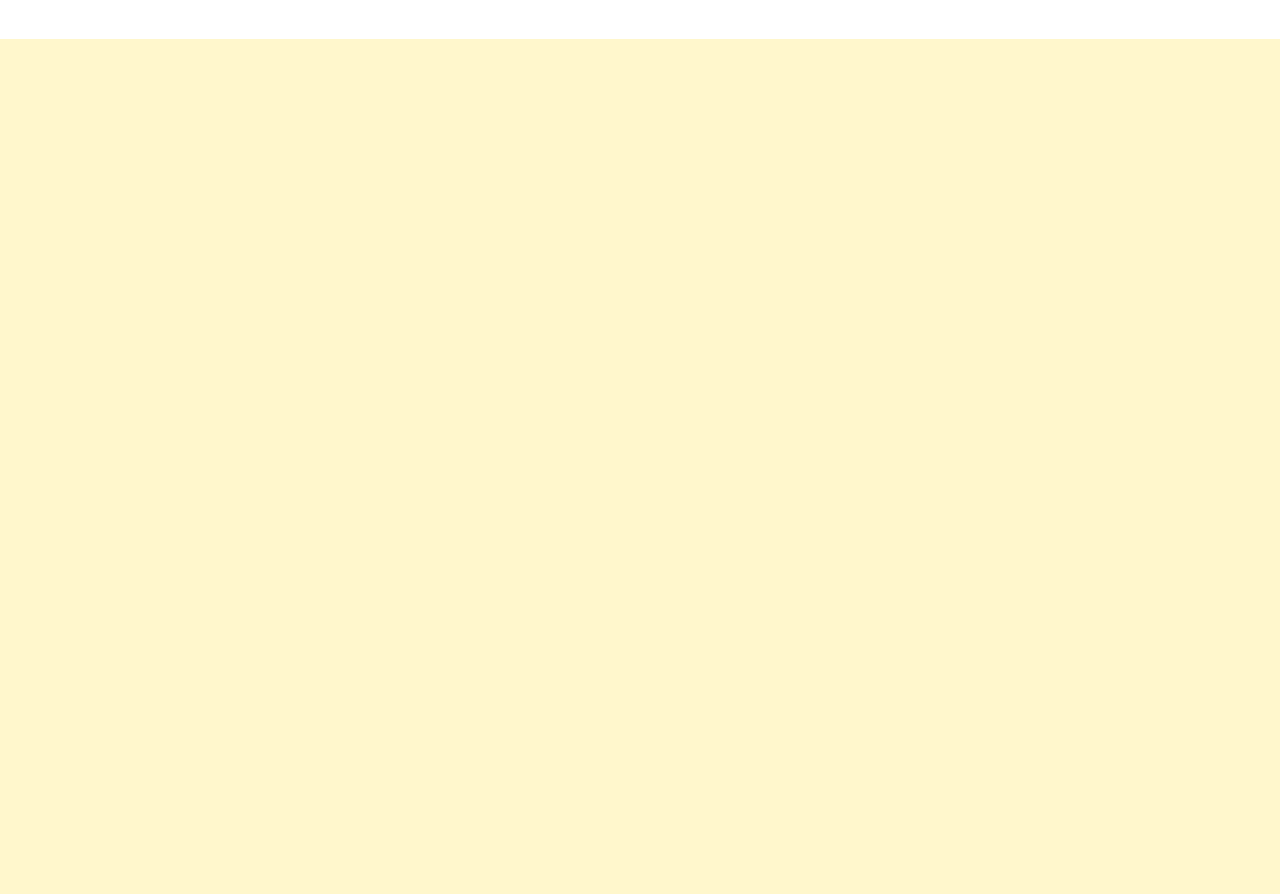
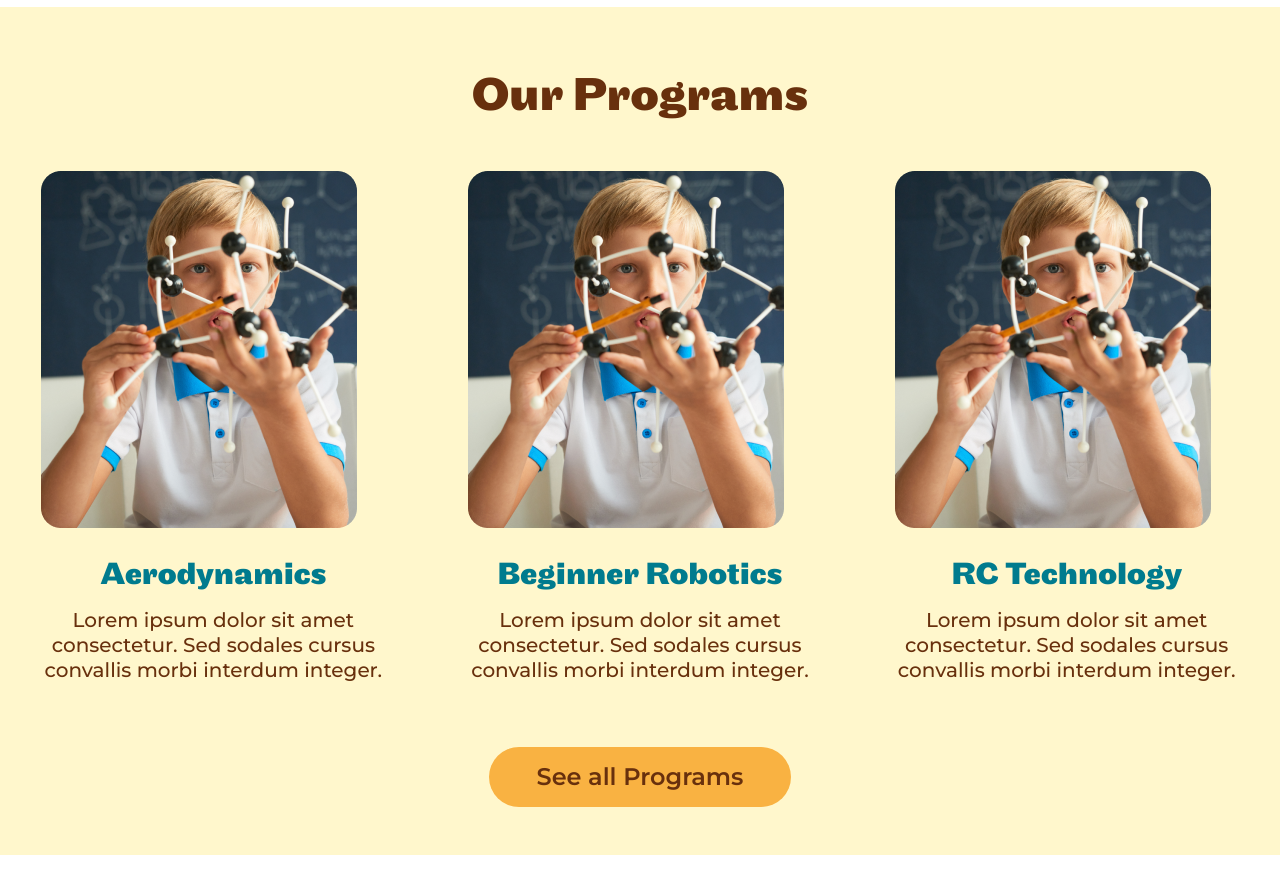
Before and after one commit to Princessayomide53/HandyCraft, a Next.js app: page / in a window 1280 px wide. Shown: the part 2240-3134 px from the top of the page. After the commit the page ends 3095 px from the top, so only its background shows below. Built offline with nearby package versions, Linux system fonts and the light colour scheme.

Commit message:
added a package

```diff
--- a/package.json
+++ b/package.json
@@ -11,7 +11,8 @@
   "dependencies": {
     "next": "14.1.4",
     "react": "^18",
-    "react-dom": "^18"
+    "react-dom": "^18",
+    "react-slick": "^0.30.2"
   },
   "devDependencies": {
     "@types/node": "^20",
--- a/src/app/component/Layout/Main.tsx
+++ b/src/app/component/Layout/Main.tsx
@@ -37,7 +37,7 @@ const Main: React.FC = () => {
   ];
   return (
     <main className="bg-white w-full h-[85rem]">
-      <div className="mt-[7.67rem]">
+      <div className="mt-[5.67rem]">
         <h2
           className="text-[#68300D] text-[3rem] text-center"
           style={{
@@ -46,7 +46,7 @@ const Main: React.FC = () => {
         >
           Activate their inner skills
         </h2>
-        <div className="grid-cols-1 space-y-[3.5rem] pt-[5rem] pb-[4.] ">
+        <div className="grid-cols-1 space-y-[4rem] pt-[5rem] pb-[4.] ">
           {items.map((skill, index) => (
             <div key={skill.id}>
               <aside className="flex justify-center gap-[9rem] max-w-[55rem] mx-auto">
--- a/src/app/component/Layout/Programs.tsx
+++ b/src/app/component/Layout/Programs.tsx
@@ -1,7 +1,82 @@
 import React from "react";
+import Image from "next/image";
+import A from "../../../../public/Assets/A.png";
+// import item2 from "../../../../public/Assets/item2.png";
+// import item3 from "../../../../public/Assets/item3.png";
 
 const Programs: React.FC = () => {
-  return <section className="w-full h-[65rem] bg-[#FFF7CC]"></section>;
+  type Programs = {
+    id: number;
+    title: string;
+    content: string;
+    img: any;
+  };
+  const programsData: Programs[] = [
+    {
+      id: 1,
+      title: "Aerodynamics",
+      content:
+        "Lorem ipsum dolor sit amet consectetur. Sed sodales cursus convallis morbi interdum integer. ",
+      img: A,
+    },
+    {
+      id: 2,
+      title: "Beginner Robotics",
+      content:
+        "Lorem ipsum dolor sit amet consectetur. Sed sodales cursus convallis morbi interdum integer. ",
+      img: A,
+    },
+    {
+      id: 3,
+      title: "RC Technology",
+      content:
+        "Lorem ipsum dolor sit amet consectetur. Sed sodales cursus convallis morbi interdum integer. ",
+      img: A,
+    },
+  ];
+  return (
+    <section className="w-full h-[53rem] bg-[#FFF7CC]">
+      <div className="max-w-[83rem] mx-auto">
+        <h2
+          className="pt-[3.81rem] text-[#68300D] text-[3rem] font-bold leading-tight text-center"
+          style={{
+            fontFamily: "MapleMono",
+          }}
+        >
+          Our Programs
+        </h2>
+        <div className="grid-cols-3 grid place-items-center justify-center">
+          {programsData.map((pro) => (
+            <div key={pro.id} className="mt-[6rem] ">
+              <Image
+                className="w-[19.75rem] h-[22.3125rem] -mt-[3.3rem]"
+                src={pro.img}
+                alt="programs"
+                priority
+              />
+              <h2
+                style={{
+                  fontFamily: "MapleMono",
+                }}
+                className="pt-[1.75rem] text-[2rem] text-[#007B8E] leading-tight font-bold text-center"
+              >
+                {pro.title}
+              </h2>
+
+              <p className="text-[#68300D] text-center w-[21.5rem] pt-[0.75rem] text-[1.25rem] font-medium leading-[1.5625rem]">
+                {pro.content}
+              </p>
+            </div>
+          ))}
+        </div>
+        <div className="mt-[3.98rem] pb-[1rem] flex justify-center">
+          <button className=" flex justify-center px-12 py-3 bg-[#F9B242] text-[#68300D] text-[1.5rem] font-semibold rounded-full">
+            See all Programs
+          </button>
+        </div>
+      </div>
+    </section>
+  );
 };
 
 export default Programs;
```
Also changed, not shown: public/Assets/A.png (added), 1 other file (tests, documents, lock files or other folders).
